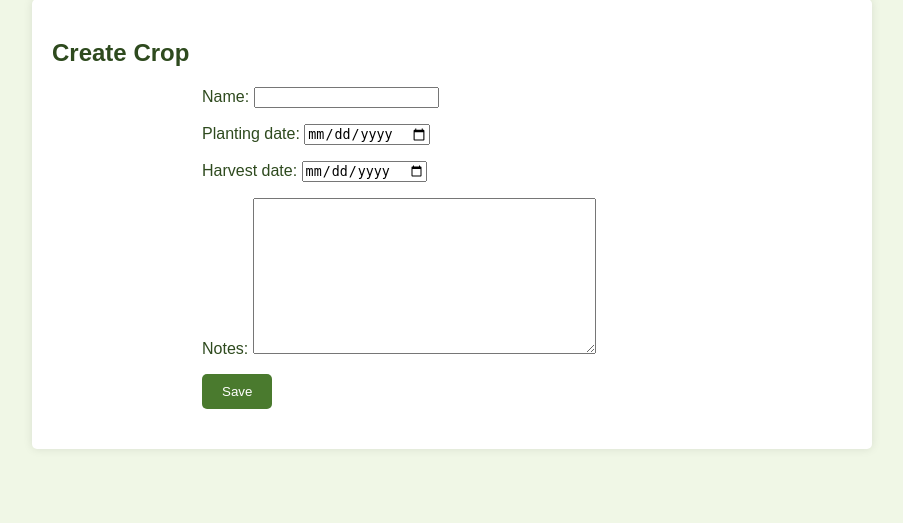
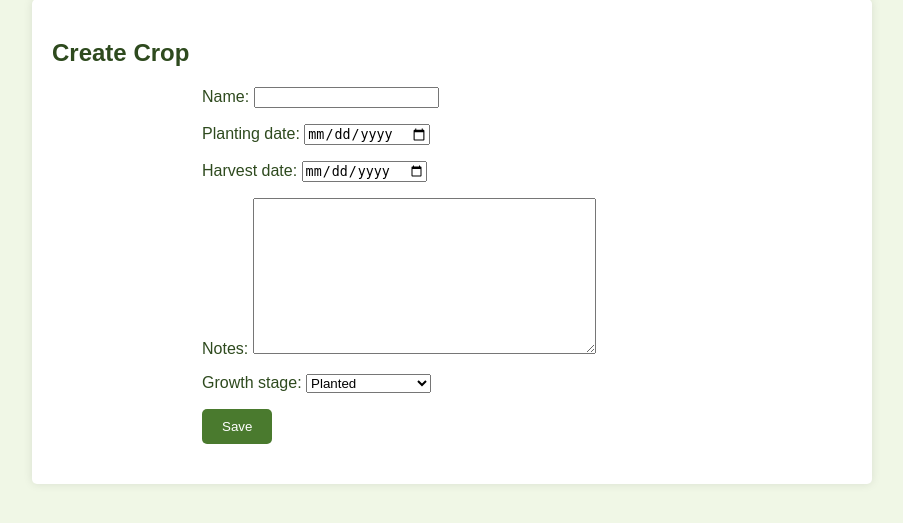
Before and after one commit to namirayounus/FMSP, a Django app: page /crop/new/ in a window 1280 px wide. Shown: the part 217-740 px from the top of the page, without its empty margins (188-1091 px from the left). Run offline with Django 5.2, Linux system fonts and the light colour scheme; the visitor is signed in with stand-in values (Sample User, id 1).

Commit message:
Step 13: Add crop growth tracking with stages and emojis

```diff
--- a/farm/forms.py
+++ b/farm/forms.py
@@ -12,7 +12,7 @@ class TaskForm(forms.ModelForm):
 class CropForm(forms.ModelForm):
     class Meta:
         model = Crop
-        fields = ['name', 'planting_date', 'harvest_date', 'notes']
+        fields = ['name', 'planting_date', 'harvest_date', 'notes','growth_stage']
         widgets = {
             'planting_date': forms.DateInput(attrs={'type': 'date'}),
             'harvest_date': forms.DateInput(attrs={'type': 'date'}),
--- a/farm/models.py
+++ b/farm/models.py
@@ -29,11 +29,17 @@ class Task(models.Model):
         return self.description
 
 class Crop(models.Model):
+    GROWTH_STAGES = [
+        ('planted', 'Planted'),
+        ('growing', 'Growing'),
+        ('ready', 'Ready to Harvest'),
+    ]
     user = models.ForeignKey(User, on_delete=models.CASCADE)
     name = models.CharField(max_length=100)
     planting_date = models.DateField()
     harvest_date = models.DateField()
     notes = models.TextField(blank=True, null=True)
+    growth_stage = models.CharField(max_length=20, choices=GROWTH_STAGES, default='planted')
     created_at = models.DateTimeField(auto_now_add=True)
 
     def __str__(self):
--- a/farm/templates/farm/crop_list.html
+++ b/farm/templates/farm/crop_list.html
@@ -9,6 +9,7 @@
                 <th style="padding: 10px;">Name</th>
                 <th style="padding: 10px;">Planting Date</th>
                 <th style="padding: 10px;">Harvest Date</th>
+                <th style="padding: 10px;">Growth Stage</th>
                 <th style="padding: 10px;">Actions</th>
             </tr>
             {% for crop in crops %}
@@ -16,6 +17,10 @@
                     <td style="padding: 10px;">{{ crop.name }}</td>
                     <td style="padding: 10px;">{{ crop.planting_date }}</td>
                     <td style="padding: 10px;">{{ crop.harvest_date }}</td>
+                    <td style="padding: 10px;">
+                        {% if crop.growth_stage == 'planted' %}🌱{% elif crop.growth_stage == 'growing' %}🌿{% else %}🌾{% endif %}
+                        {{ crop.growth_stage|capfirst }}
+                    </td>
                     <td style="padding: 10px;">
                         <a href="{% url 'farm:crop_update' crop.id %}" style="color: #4a7a2e;">Edit</a> |
                         <a href="{% url 'farm:crop_delete' crop.id %}" style="color: #a94442;">Delete</a>
```
Also changed, not shown: farm/migrations/0007_crop_growth_stage.py (added).
